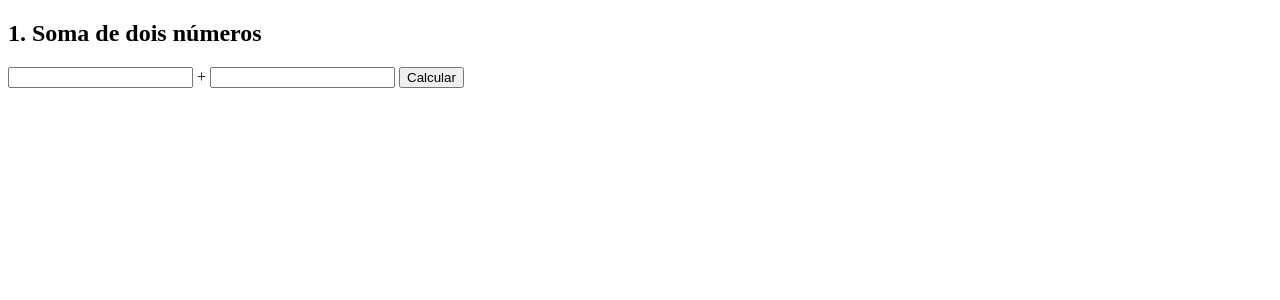
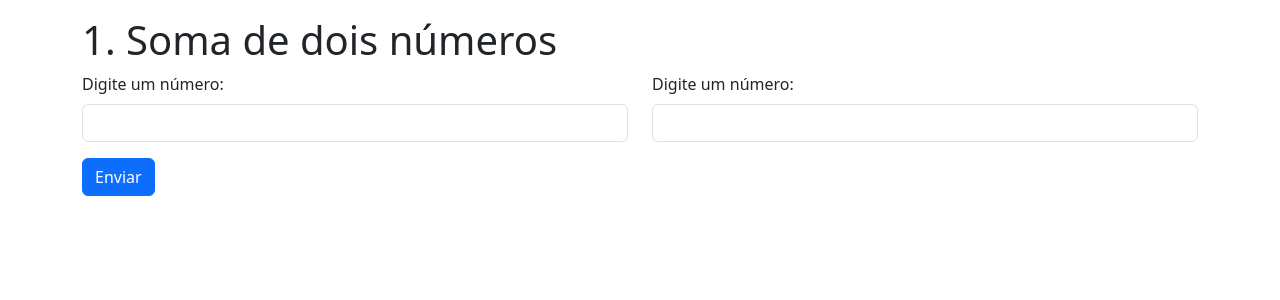
Before and after one commit to Ygor-IA/Eletiva-1, a PHP site: the page made by Lista_Exercício1/Atividade1.php in a window 1280 px wide. Shown: the top 300 px of the page. Run offline with PHP 8.4, Linux system fonts and the light colour scheme.

Commit message:
Consertando

```diff
--- a/Lista_Exercício1/Atividade1.php
+++ b/Lista_Exercício1/Atividade1.php
@@ -1,16 +1,29 @@
-<!DOCTYPE html>
-<html lang="pt-br">
-<head><meta charset="UTF-8"><title>Ex1 - Soma</title></head>
+<!doctype html>
+<html lang="pt-BR">
+<head>
+<meta charset="utf-8">
+<meta name="viewport" content="width=device-width, initial-scale=1">
+<title>1. Soma de dois números</title>
+<link href="https://cdn.jsdelivr.net/npm/bootstrap@5.3.0/dist/css/bootstrap.min.css" rel="stylesheet" >
+</head>
 <body>
-<h2>1. Soma de dois números</h2>
+<div class="container py-3">
+<h1>1. Soma de dois números</h1>
 <form method="post">
-    <input type="num" name="n1" required> +
-    <input type="num" name="n2" required>
-    <button type="submit">Calcular</button>
+<div class="row inline-row mb-3"><div class="col-md-6">
+              <label for="num1" class="form-label">Digite um número: </label>
+              <input type="number" id="num1" name="num1" class="form-control" required="">
+            </div><div class="col-md-6">
+              <label for="num2" class="form-label">Digite um número: </label>
+              <input type="number" id="num2" name="num2" class="form-control" required="">
+            </div></div>
+<button type="submit" class="btn btn-primary">Enviar</button>
 </form>
+<script src="https://cdn.jsdelivr.net/npm/bootstrap@5.3.6/dist/js/bootstrap.bundle.min.js" integrity="sha384-j1CDi7MgGQ12Z7Qab0qlWQ/Qqz24Gc6BM0thvEMVjHnfYGF0rmFCozFSxQBxwHKO" crossorigin="anonymous"></script>
+</div>
 <?php
 if ($_SERVER['REQUEST_METHOD'] == 'POST') {
-    echo "Resultado: " . ($_POST['n1'] + $_POST['n2']);
+    echo "Resultado: " . ($_POST['num1'] + $_POST['num2']);
 }
 ?>
 </body>
```
